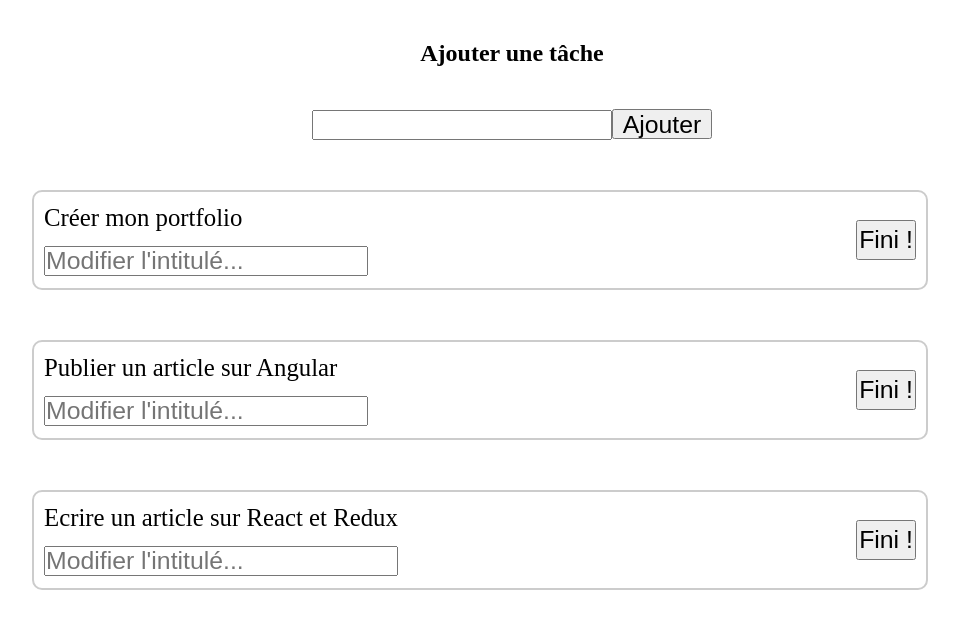
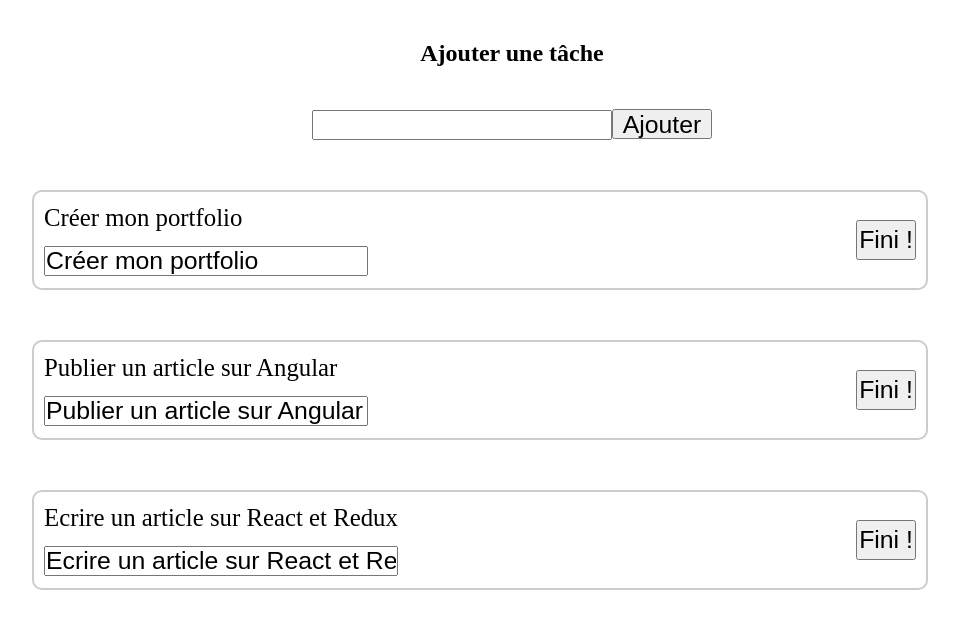
Before and after one commit to ThibaudFournes77/angular-to-do-list, an Angular app: page / in a window 1280 px wide. Shown: the top 628 px of the page, without its empty margins (160-1119 px from the left). Built offline with nearby package versions, Linux system fonts and the light colour scheme.

Commit message:
two way binding - Mise en place du champ de modification du libellé d'une tâche

```diff
--- a/src/app/app.module.ts
+++ b/src/app/app.module.ts
@@ -5,6 +5,7 @@ import { AppComponent } from './app.component';
 import { TaskFormComponent } from './task-form/task-form.component';
 import { TasksListComponent } from './tasks-list/tasks-list.component';
 import { TaskComponent } from './task/task.component';
+import { FormsModule } from '@angular/forms';
 
 @NgModule({
   declarations: [
@@ -14,7 +15,8 @@ import { TaskComponent } from './task/task.component';
     TaskComponent
   ],
   imports: [
-    BrowserModule
+    BrowserModule,
+    FormsModule
   ],
   providers: [],
   bootstrap: [AppComponent]
--- a/src/app/task/task.component.html
+++ b/src/app/task/task.component.html
@@ -1,7 +1,7 @@
 <li class="task">
     <div class="task__content">
       <p class="task__label">{{taskLibelle}}</p>
-      <input type="text" class="task__input" placeholder="Modifier l'intitulé..." />
+      <input type="text" class="task__input" placeholder="Modifier l'intitulé..." [(ngModel)]="taskLibelle" />
     </div>
     <button type="button" class="task__button" [disabled]="isDone" (click)="onTaskDone()">Fini !</button>
 </li>
```
